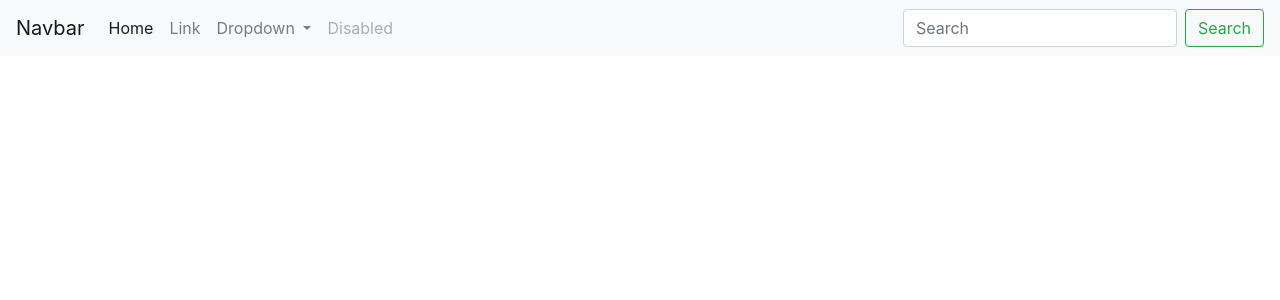
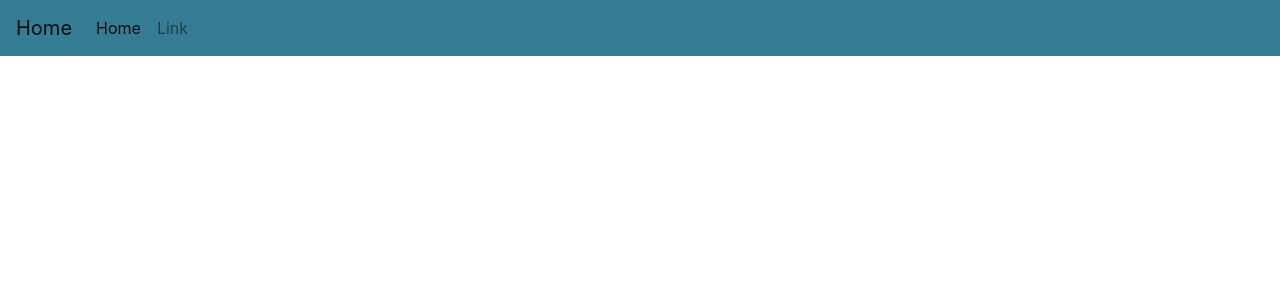
Before and after one commit to Robinkariuki/pitch, a Flask app: page / in a window 1280 px wide. Shown: the top 300 px of the page. Run offline with Flask 2, Linux system fonts and the light colour scheme; some libraries are stand-ins or nearby versions.

Commit message:
this commit will make changes to the navbar

```diff
--- a/app/templates/navbar.html
+++ b/app/templates/navbar.html
@@ -1,5 +1,5 @@
-<nav class="navbar navbar-expand-lg navbar-light bg-light">
-  <a class="navbar-brand" href="#">Navbar</a>
+<nav class="navbar navbar-expand-lg navbar-light" style="background-color: #377C95;">
+  <a class="navbar-brand" href="#">Home</a>
   <button class="navbar-toggler" type="button" data-toggle="collapse" data-target="#navbarSupportedContent" aria-controls="navbarSupportedContent" aria-expanded="false" aria-label="Toggle navigation">
     <span class="navbar-toggler-icon"></span>
   </button>
@@ -12,24 +12,7 @@
       <li class="nav-item">
         <a class="nav-link" href="#">Link</a>
       </li>
-      <li class="nav-item dropdown">
-        <a class="nav-link dropdown-toggle" href="#" id="navbarDropdown" role="button" data-toggle="dropdown" aria-haspopup="true" aria-expanded="false">
-          Dropdown
-        </a>
-        <div class="dropdown-menu" aria-labelledby="navbarDropdown">
-          <a class="dropdown-item" href="#">Action</a>
-          <a class="dropdown-item" href="#">Another action</a>
-          <div class="dropdown-divider"></div>
-          <a class="dropdown-item" href="#">Something else here</a>
-        </div>
-      </li>
-      <li class="nav-item">
-        <a class="nav-link disabled" href="#" tabindex="-1" aria-disabled="true">Disabled</a>
-      </li>
     </ul>
-    <form class="form-inline my-2 my-lg-0">
-      <input class="form-control mr-sm-2" type="search" placeholder="Search" aria-label="Search">
-      <button class="btn btn-outline-success my-2 my-sm-0" type="submit">Search</button>
-    </form>
+
   </div>
 </nav>
```
